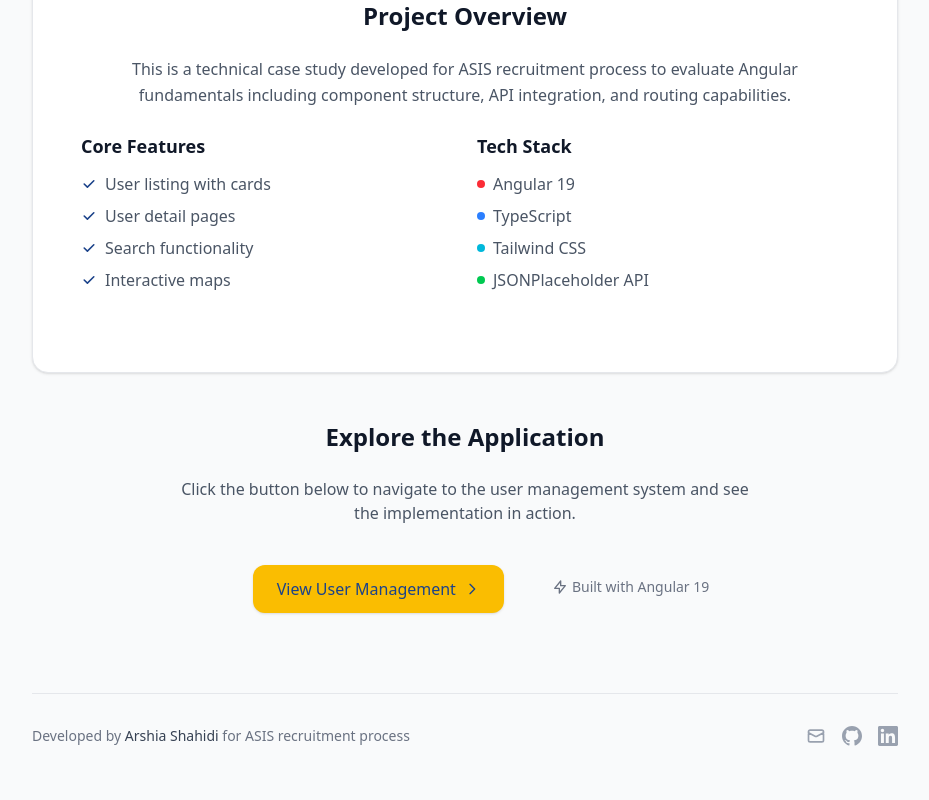
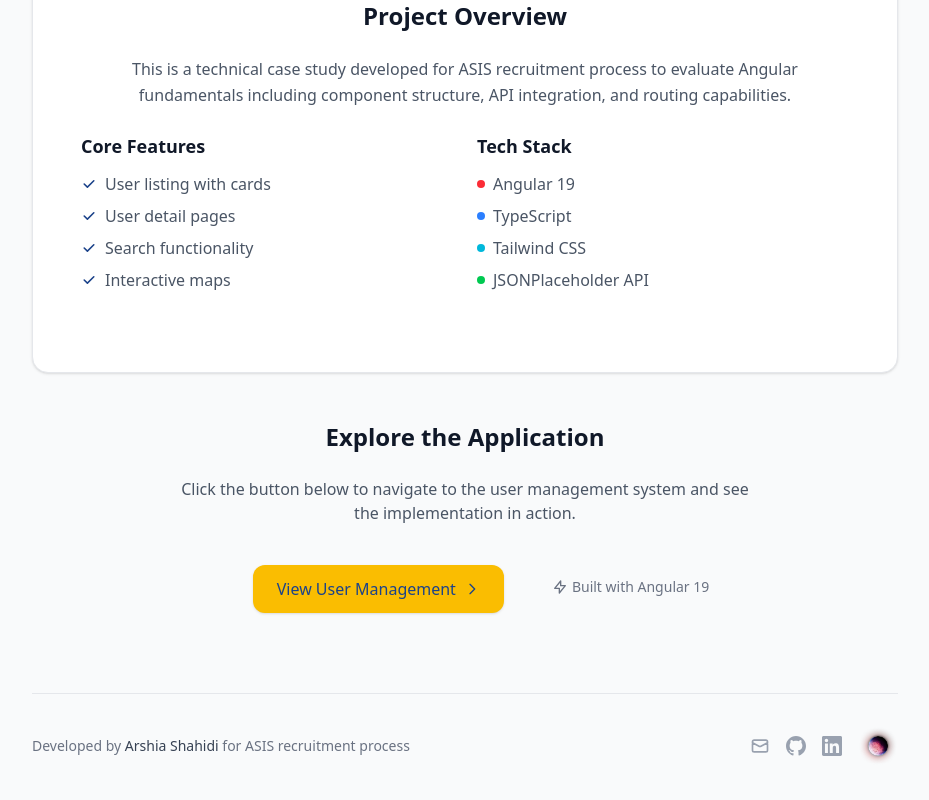
Before and after one commit to Arshiash80/asis-angular-case-study, an Angular app: page / in a window 1280 px wide. Shown: the part 458-1258 px from the top of the page, without its empty margins (175-1104 px from the left). Built offline with nearby package versions, Linux system fonts and the light colour scheme.

Commit message:
feat: add footer component for all pages

```diff
--- a/src/app/features/errors/pages/not-found/not-found.component.html
+++ b/src/app/features/errors/pages/not-found/not-found.component.html
@@ -38,5 +38,10 @@
         Go Back
       </app-button>
     </div>
+
+    <!-- Footer -->
+    <div class="absolute bottom-0 left-0 right-0 p-8">
+      <app-footer />
+    </div>
   </div>
 </div>
--- a/src/app/features/errors/pages/not-found/not-found.component.ts
+++ b/src/app/features/errors/pages/not-found/not-found.component.ts
@@ -1,11 +1,12 @@
 import { Component } from '@angular/core';
 import { Router } from '@angular/router';
 import { ButtonComponent } from '../../../../shared/ui/button/button.component';
+import { FooterComponent } from '../../../../shared/ui/footer/footer.component';
 
 @Component({
   selector: 'app-not-found',
   templateUrl: './not-found.component.html',
-  imports: [ButtonComponent]
+  imports: [ButtonComponent, FooterComponent]
 })
 export class NotFoundComponent {
   constructor(private router: Router) { }
--- a/src/app/features/home/pages/landing/landing.component.html
+++ b/src/app/features/home/pages/landing/landing.component.html
@@ -115,39 +115,6 @@
     </div>
 
     <!-- Footer -->
-    <div class="mt-16 pt-8 border-t border-gray-200">
-      <div class="flex flex-col sm:flex-row items-center justify-between gap-4">
-        <div class="text-sm text-gray-500">
-          <p>Developed by <span class="font-medium text-gray-700">Arshia Shahidi</span> for ASIS recruitment process</p>
-        </div>
-
-        <div class="flex items-center gap-4">
-          <a href="mailto:contact@arshiash80.com" class="text-gray-400 hover:text-gray-600 transition-colors"
-            target="_blank" rel="noopener noreferrer" aria-label="Email">
-            <svg class="w-5 h-5" fill="none" stroke="currentColor" viewBox="0 0 24 24">
-              <path stroke-linecap="round" stroke-linejoin="round" stroke-width="2"
-                d="M3 8l7.89 4.26a2 2 0 002.22 0L21 8M5 19h14a2 2 0 002-2V7a2 2 0 00-2-2H5a2 2 0 00-2 2v10a2 2 0 002 2z">
-              </path>
-            </svg>
-          </a>
-
-          <a href="https://github.com/Arshiash80" class="text-gray-400 hover:text-gray-600 transition-colors"
-            target="_blank" rel="noopener noreferrer" aria-label="GitHub">
-            <svg class="w-5 h-5" fill="currentColor" viewBox="0 0 24 24">
-              <path
-                d="M12 0c-6.626 0-12 5.373-12 12 0 5.302 3.438 9.8 8.207 11.387.599.111.793-.261.793-.577v-2.234c-3.338.726-4.033-1.416-4.033-1.416-.546-1.387-1.333-1.756-1.333-1.756-1.089-.745.083-.729.083-.729 1.205.084 1.839 1.237 1.839 1.237 1.07 1.834 2.807 1.304 3.492.997.107-.775.418-1.305.762-1.604-2.665-.305-5.467-1.334-5.467-5.931 0-1.311.469-2.381 1.236-3.221-.124-.303-.535-1.524.117-3.176 0 0 1.008-.322 3.301 1.23.957-.266 1.983-.399 3.003-.404 1.02.005 2.047.138 3.006.404 2.291-1.552 3.297-1.23 3.297-1.23.653 1.653.242 2.874.118 3.176.77.84 1.235 1.911 1.235 3.221 0 4.609-2.807 5.624-5.479 5.921.43.372.823 1.102.823 2.222v3.293c0 .319.192.694.801.576 4.765-1.589 8.199-6.086 8.199-11.386 0-6.627-5.373-12-12-12z" />
-            </svg>
-          </a>
-
-          <a href="https://www.linkedin.com/in/arshiash80/" class="text-gray-400 hover:text-gray-600 transition-colors"
-            target="_blank" rel="noopener noreferrer" aria-label="LinkedIn">
-            <svg class="w-5 h-5" fill="currentColor" viewBox="0 0 24 24">
-              <path
-                d="M20.447 20.452h-3.554v-5.569c0-1.328-.027-3.037-1.852-3.037-1.853 0-2.136 1.445-2.136 2.939v5.667H9.351V9h3.414v1.561h.046c.477-.9 1.637-1.85 3.37-1.85 3.601 0 4.267 2.37 4.267 5.455v6.286zM5.337 7.433c-1.144 0-2.063-.926-2.063-2.065 0-1.138.92-2.063 2.063-2.063 1.14 0 2.064.925 2.064 2.063 0 1.139-.925 2.065-2.064 2.065zm1.782 13.019H3.555V9h3.564v11.452zM22.225 0H1.771C.792 0 0 .774 0 1.729v20.542C0 23.227.792 24 1.771 24h20.451C23.2 24 24 23.227 24 22.271V1.729C24 .774 23.2 0 22.222 0h.003z" />
-            </svg>
-          </a>
-        </div>
-      </div>
-    </div>
+    <app-footer />
   </div>
 </div>
--- a/src/app/features/home/pages/landing/landing.component.ts
+++ b/src/app/features/home/pages/landing/landing.component.ts
@@ -1,11 +1,12 @@
 import { Component, inject } from '@angular/core';
 import { Router } from '@angular/router';
 import { ButtonComponent } from '../../../../shared/ui/button/button.component';
+import { FooterComponent } from '../../../../shared/ui/footer/footer.component';
 
 @Component({
   selector: 'app-landing',
   templateUrl: './landing.component.html',
-  imports: [ButtonComponent]
+  imports: [ButtonComponent, FooterComponent]
 })
 export class LandingComponent {
   private router = inject(Router);
--- a/src/app/features/users/pages/user-detail/user-detail.component.html
+++ b/src/app/features/users/pages/user-detail/user-detail.component.html
@@ -36,5 +36,8 @@
         </button>
       </div>
     </div>
+
+    <!-- Footer -->
+    <app-footer />
   </div>
 </div>
--- a/src/app/features/users/pages/user-detail/user-detail.component.ts
+++ b/src/app/features/users/pages/user-detail/user-detail.component.ts
@@ -6,11 +6,12 @@ import { switchMap, catchError, of } from 'rxjs';
 import { UserService } from '../../data-access/user.service';
 import { UserDetailContentComponent } from './components/user-detail-content/user-detail-content.component';
 import { UserDetailSkeletonComponent } from './components/user-detail-skeleton/user-detail-skeleton.component';
+import { FooterComponent } from '../../../../shared/ui/footer/footer.component';
 
 @Component({
   selector: 'app-user-detail',
   templateUrl: './user-detail.component.html',
-  imports: [CommonModule, UserDetailContentComponent, UserDetailSkeletonComponent]
+  imports: [CommonModule, UserDetailContentComponent, UserDetailSkeletonComponent, FooterComponent]
 })
 export class UserDetailComponent {
   // MARK: Injectables
--- a/src/app/features/users/pages/users-list/users-list.component.html
+++ b/src/app/features/users/pages/users-list/users-list.component.html
@@ -94,5 +94,8 @@
       <h2 class="text-2xl font-bold text-gray-900 mb-2">No users found</h2>
       <p class="text-gray-600">There are no users to display at the moment.</p>
     </div>
+
+    <!-- Footer -->
+    <app-footer />
   </div>
 </div>
--- a/src/app/features/users/pages/users-list/users-list.component.ts
+++ b/src/app/features/users/pages/users-list/users-list.component.ts
@@ -9,12 +9,13 @@ import { UserCardComponent } from './components/user-card/user-card.component';
 import { UserCardSkeletonComponent } from './components/user-card/user-card-skeleton/user-card-skeleton.component';
 import { SearchBarComponent } from './components/search-bar/search-bar.component';
 import { ButtonComponent } from '../../../../shared/ui/button/button.component';
+import { FooterComponent } from '../../../../shared/ui/footer/footer.component';
 
 
 @Component({
   selector: 'app-users',
   templateUrl: './users-list.component.html',
-  imports: [CommonModule, UserCardComponent, UserCardSkeletonComponent, SearchBarComponent, ButtonComponent]
+  imports: [CommonModule, UserCardComponent, UserCardSkeletonComponent, SearchBarComponent, ButtonComponent, FooterComponent]
 })
 export class UsersComponent {
   // MARK: Injectables
--- /dev/null
+++ b/src/app/shared/ui/footer/footer.component.html
@@ -0,0 +1,40 @@
+<!-- Footer -->
+<div class="mt-16 pt-8 border-t border-gray-200">
+  <div class="flex flex-col sm:flex-row items-center justify-between gap-4">
+    <div class="text-sm text-gray-500">
+      <p>Developed by <span class="font-medium text-gray-700">Arshia Shahidi</span> for ASIS recruitment process</p>
+    </div>
+
+    <div class="flex items-center gap-4">
+      <a href="mailto:contact@arshiash80.com" class="text-gray-400 hover:text-gray-600 transition-colors"
+        target="_blank" rel="noopener noreferrer" aria-label="Email">
+        <svg class="w-5 h-5" fill="none" stroke="currentColor" viewBox="0 0 24 24">
+          <path stroke-linecap="round" stroke-linejoin="round" stroke-width="2"
+            d="M3 8l7.89 4.26a2 2 0 002.22 0L21 8M5 19h14a2 2 0 002-2V7a2 2 0 00-2-2H5a2 2 0 00-2 2v10a2 2 0 002 2z">
+          </path>
+        </svg>
+      </a>
+
+      <a href="https://github.com/Arshiash80" class="text-gray-400 hover:text-gray-600 transition-colors"
+        target="_blank" rel="noopener noreferrer" aria-label="GitHub">
+        <svg class="w-5 h-5" fill="currentColor" viewBox="0 0 24 24">
+          <path
+            d="M12 0c-6.626 0-12 5.373-12 12 0 5.302 3.438 9.8 8.207 11.387.599.111.793-.261.793-.577v-2.234c-3.338.726-4.033-1.416-4.033-1.416-.546-1.387-1.333-1.756-1.333-1.756-1.089-.745.083-.729.083-.729 1.205.084 1.839 1.237 1.839 1.237 1.07 1.834 2.807 1.304 3.492.997.107-.775.418-1.305.762-1.604-2.665-.305-5.467-1.334-5.467-5.931 0-1.311.469-2.381 1.236-3.221-.124-.303-.535-1.524.117-3.176 0 0 1.008-.322 3.301 1.23.957-.266 1.983-.399 3.003-.404 1.02.005 2.047.138 3.006.404 2.291-1.552 3.297-1.23 3.297-1.23.653 1.653.242 2.874.118 3.176.77.84 1.235 1.911 1.235 3.221 0 4.609-2.807 5.624-5.479 5.921.43.372.823 1.102.823 2.222v3.293c0 .319.192.694.801.576 4.765-1.589 8.199-6.086 8.199-11.386 0-6.627-5.373-12-12-12z" />
+        </svg>
+      </a>
+
+      <a href="https://www.linkedin.com/in/arshiash80/" class="text-gray-400 hover:text-gray-600 transition-colors"
+        target="_blank" rel="noopener noreferrer" aria-label="LinkedIn">
+        <svg class="w-5 h-5" fill="currentColor" viewBox="0 0 24 24">
+          <path
+            d="M20.447 20.452h-3.554v-5.569c0-1.328-.027-3.037-1.852-3.037-1.853 0-2.136 1.445-2.136 2.939v5.667H9.351V9h3.414v1.561h.046c.477-.9 1.637-1.85 3.37-1.85 3.601 0 4.267 2.37 4.267 5.455v6.286zM5.337 7.433c-1.144 0-2.063-.926-2.063-2.065 0-1.138.92-2.063 2.063-2.063 1.14 0 2.064.925 2.064 2.063 0 1.139-.925 2.065-2.064 2.065zm1.782 13.019H3.555V9h3.564v11.452zM22.225 0H1.771C.792 0 0 .774 0 1.729v20.542C0 23.227.792 24 1.771 24h20.451C23.2 24 24 23.227 24 22.271V1.729C24 .774 23.2 0 22.222 0h.003z" />
+        </svg>
+      </a>
+
+      <a href="https://arshiash80.com/" class="text-gray-400 hover:text-gray-600 transition-colors" target="_blank"
+        rel="noopener noreferrer" aria-label="Website">
+        <img src="arshiash80-logo.webp" alt="Arshia Shahidi's Website" class="w-10 h-10" />
+      </a>
+    </div>
+  </div>
+</div>
```
Also changed, not shown: src/app/shared/ui/footer/footer.component.ts (added, +12 -0 lines), public/arshiash80-logo.webp (added).
